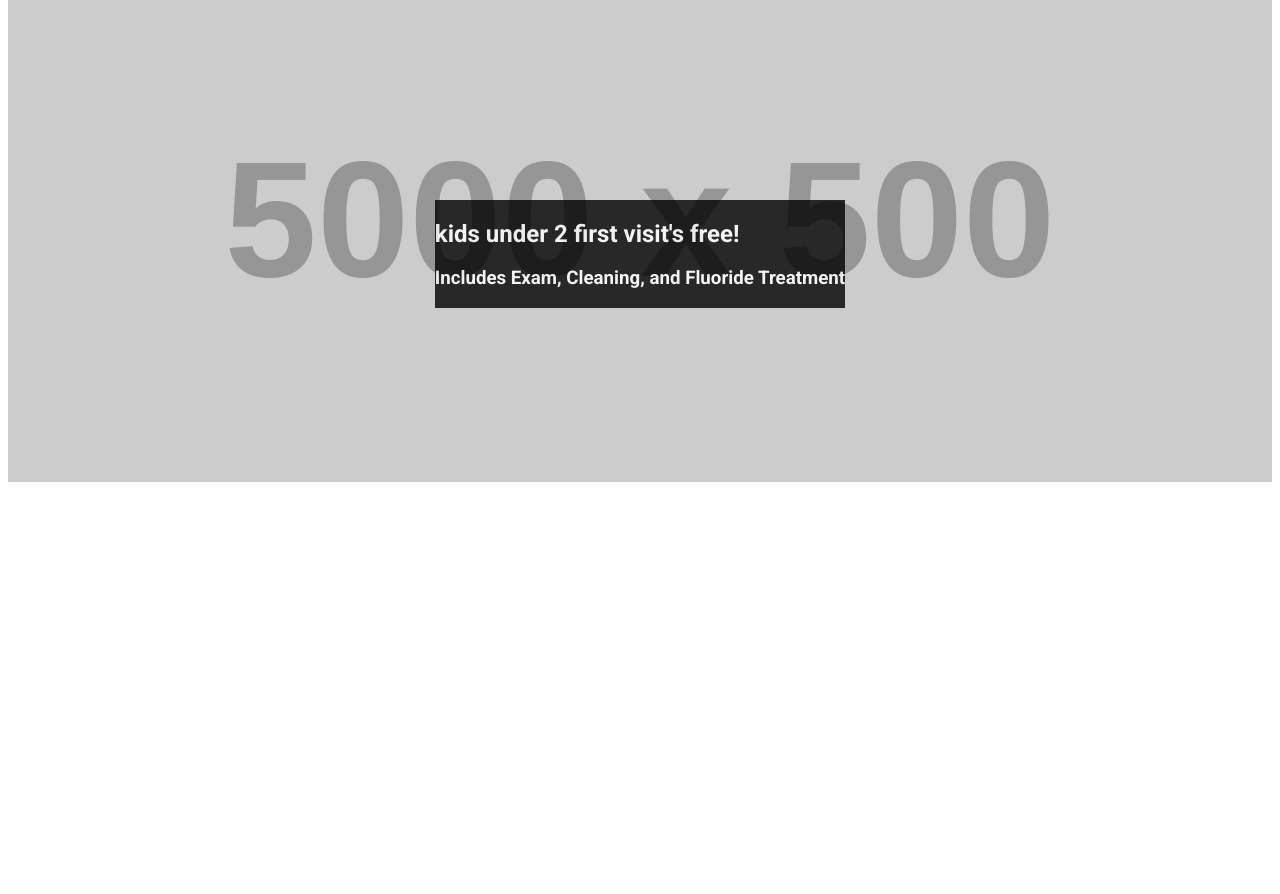
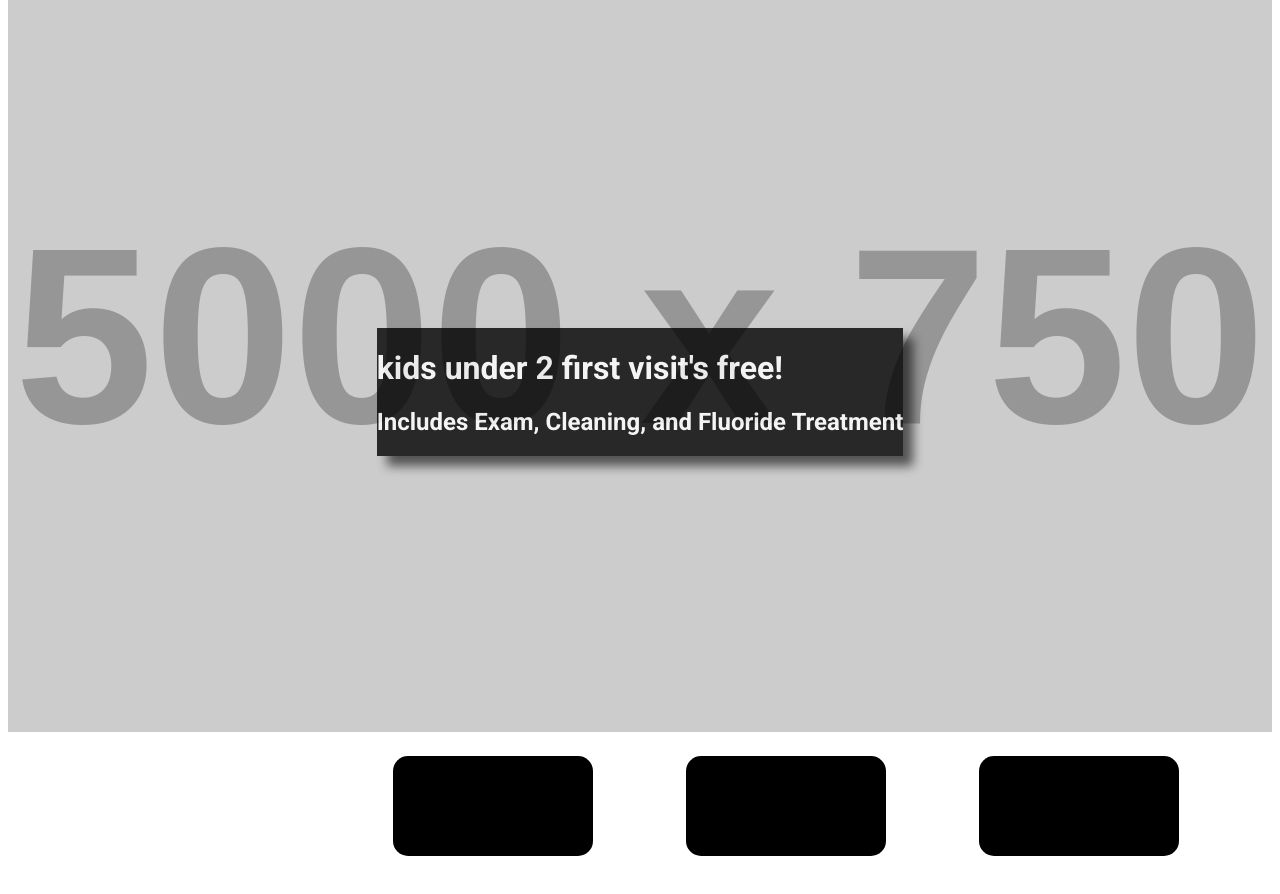
Before and after one commit to Jetmishemoto/Sunny-Pediatric-Dentistry, a plain HTML site: page Index.html in a window 1280 px wide. Shown: the part 130-1024 px from the top of the page. Before the commit the page ends 800 px from the top, so only its background shows below. Drawn offline with Linux system fonts and the light colour scheme; placeholder pictures from the web are drawn by us.

Commit message:
added innerboxs

```diff
--- a/Index.html
+++ b/Index.html
@@ -44,20 +44,26 @@
         <div class="main">
 
             <div class="main-img">
-                <img src="https://via.placeholder.com/5000x500" alt="">
+                <img src="https://via.placeholder.com/5000x750" alt="">
             </div>
 
          <div class="main-box">
              <div>
-                <h2>kids under 2
+                <h1>kids under 2
                     first visit's free!
-                    </h2>
-                    <h3>Includes Exam, Cleaning,
-                        and Fluoride Treatment</h3>
+                    </h1>
+                    <h2>Includes Exam, Cleaning,
+                        and Fluoride Treatment</h2>
              </div>
          </div>
 
-         <div></div>
+        </div>
+
+        <div class=" box-row-contact">
+
+            <div class="innerbox"></div>
+            <div class="innerbox"></div>
+            <div class="innerbox"></div>
 
 
 
--- a/Styles.css
+++ b/Styles.css
@@ -26,6 +26,7 @@ h1, h2, h3, h4, h5, p, button, a{
 .nav-anchors a{
     min-width: 80%;
     margin: 0 10px;
+    max-width: 1400px;
 
 
 }
@@ -41,14 +42,39 @@ h1, h2, h3, h4, h5, p, button, a{
     justify-content: center;
 }
 .main-box{
+    box-shadow: rgba(0, 0, 0, 0.747) 10px 10px 10px ;
     opacity: 80%;
+    max-width: 1400px;
    background-color: black;
    color: white;
    display: flex;
    position: absolute;
    align-items: flex-end;
    flex-direction: column;
-   margin: 17% auto;
+   margin: 27% auto;
 
 
 }
+
+
+.box-row-contact{
+    display: grid;
+    grid-template-columns: repeat(3,1fr);
+    gap: 25px;
+    max-width: 1400px;
+    margin:20px auto 120px;
+    margin-left: 360px;
+
+    align-items: center;
+    padding: 0 25px;
+}
+.innerbox{
+
+    background-color: rgb(0, 0, 0);
+    box-shadow: rgba(255, 255, 255, 0.479) 10px 10px 10px ;
+    width: 150px;
+    border-radius: 15px;
+    padding: 50px 25px;
+    text-align: center;
+    justify-content: center;
+}
```
